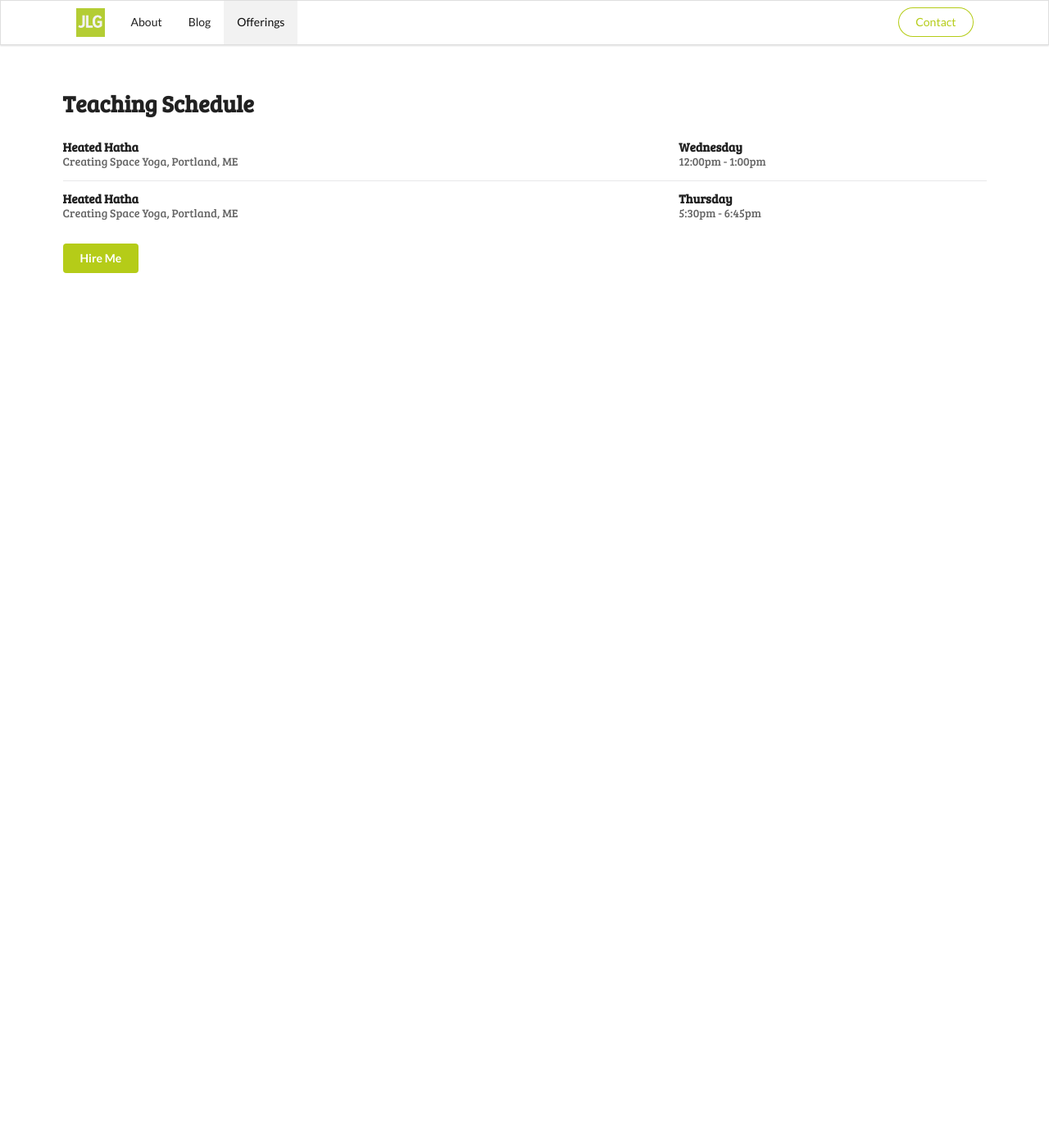
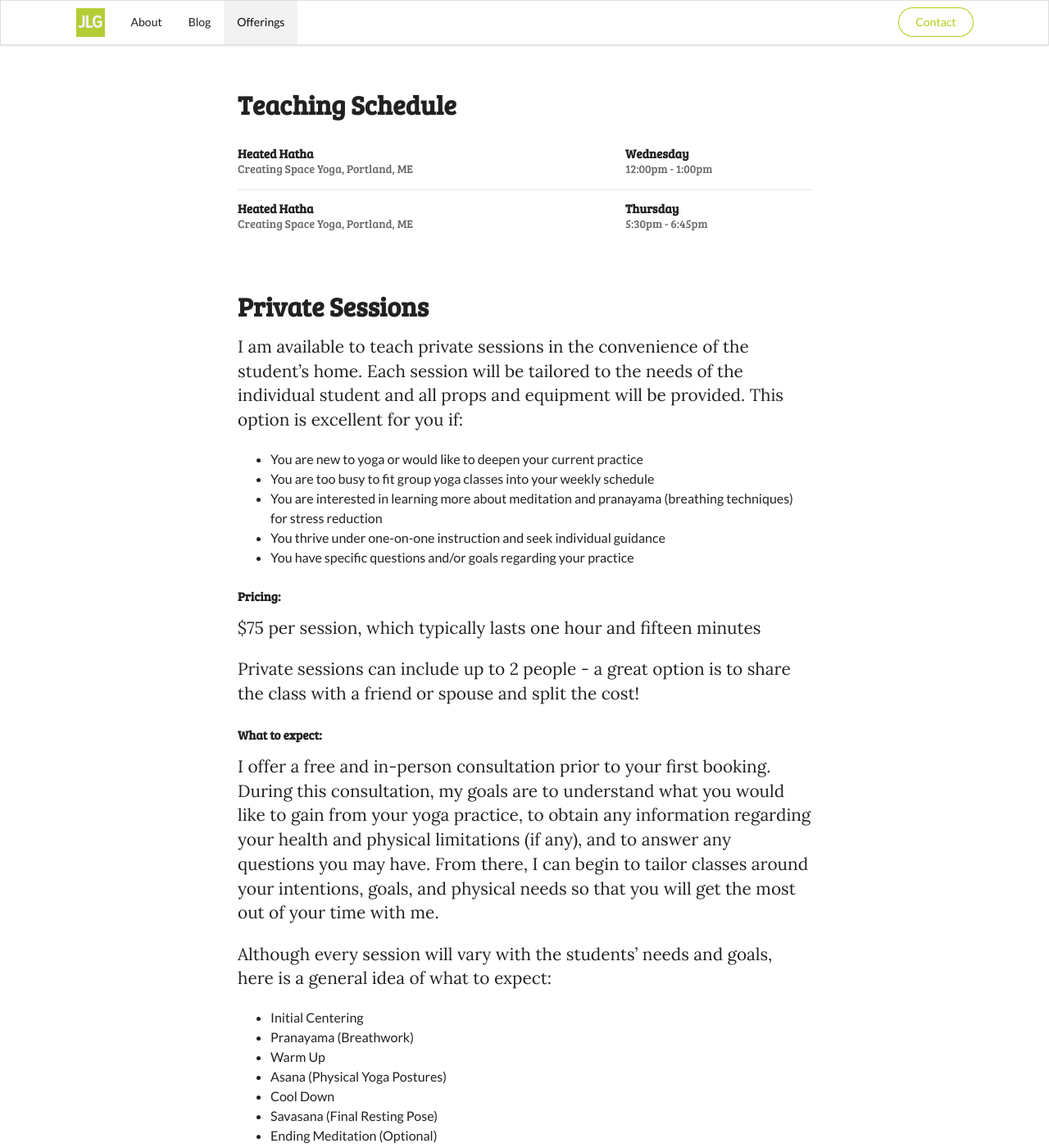
Before and after one commit to yogi-jerz/yogi-jerz.github.io, a Jekyll site: the page built from offerings/index.html, in a window 1280 px wide and 1400 px high. Shown: the whole window at 82% size. Built offline with Jekyll 4.4.1, drawn with Linux system fonts in a browser that asks for light colours; nearby versions of some CDN libraries; some of the changed text lies outside the part shown.

Commit message:
offerings

```diff
--- a/_includes/header.html
+++ b/_includes/header.html
@@ -1,14 +1,14 @@
 <div class="ui borderless main menu fixed">
     <div class="ui container">
          {% assign current = page.url | downcase | split: '/' %}
-        <a class=" header item {% if page.url == "/" %} active {% endif %}" href="/">
+        <a class=" header item" href="/">
             <img class="logo" src="/images/logo.png" />
         </a>
         <a class="item " href="/#about-me">About</a>
         <a class="item {% if current[1] == 'blog' %} active {% endif %}" href="/blog/">Blog</a>
         <a class="item {% if current[1] == 'offerings' %} active {% endif %}" href="/offerings/">Offerings</a>
         <div class="right item">
-            <a href="/contact/" class="ui circular basic olive button {% if current[1] == 'contact' %} active {% endif %}">Contact</a>
+            <a href="/contact/" class="ui circular basic olive button">Contact</a>
         </div>
     </div>
 </div>
--- a/offerings/index.html
+++ b/offerings/index.html
@@ -2,7 +2,7 @@
 layout: default
 ---
 <div class="ui vertical stripe">
-<div class="ui container">
+<div class="ui text container">
 <h3 class="ui header">Teaching Schedule</h3>
 <table class="ui very basic padded table">
     <tbody>
@@ -43,24 +43,62 @@
         </tr>
     </tbody>
 </table>
-  <a class="ui olive button" href="/contact/">Hire Me</a>
+<!--   <a class="ui olive button" href="/contact/">Hire Me</a> -->
 </div>
 <section class="section">
-<div class="ui container">
-<!-- <h1 class="ui header">Private Classes</h1>
-<p>Lorem ipsum dolor sit amet, consectetur adipisicing elit, sed do eiusmod
-tempor incididunt ut labore et dolore magna aliqua. Ut enim ad minim veniam,
-quis nostrud exercitation ullamco laboris nisi ut aliquip ex ea commodo
-consequat.</p>
-
-<h1 class="ui header">Corporate Classes</h1>
-<p>Lorem ipsum dolor sit amet, consectetur adipisicing elit, sed do eiusmod
-tempor incididunt ut labore et dolore magna aliqua. Ut enim ad minim veniam,
-quis nostrud exercitation ullamco laboris nisi ut aliquip ex ea commodo
-consequat.</p> -->
-
-
+    <div class="ui  text container">
+        <h3 class="ui header">Private Sessions</h3>
+        <p>I am available to teach private sessions in the convenience of the student’s home. Each session will be tailored to the needs of the individual student and all props and equipment will be provided. This option is excellent for you if:</p>
+        <ul>
+            <li>You are new to yoga or would like to deepen your current practice</li>
+            <li>You are too busy to fit group yoga classes into your weekly schedule</li>
+            <li>You are interested in learning more about meditation and pranayama (breathing techniques) for stress reduction</li>
+            <li>You thrive under one-on-one instruction and seek individual guidance</li>
+            <li>You have specific questions and/or goals regarding your practice</li>
+        </ul>
+        <h4 class="ui header">Pricing:</h4>
+        <p>$75 per session, which typically lasts one hour and fifteen minutes</p>
+        <p>Private sessions can include up to 2 people - a great option is to share the class with a friend or spouse and split the cost!</p>
+        <h4 class="ui header">What to expect:</h4>
+        <p>I offer a free and in-person consultation prior to your first booking. During this consultation, my goals are to understand what you would like to gain from your yoga practice, to obtain any information regarding your health and physical limitations (if any), and to answer any questions you may have. From there, I can begin to tailor classes around your intentions, goals, and physical needs so that you will get the most out of your time with me.</p>
+        <p>Although every session will vary with the students’ needs and goals, here is a general idea of what to expect:</p>
+        <ul>
+            <li>Initial Centering</li>
+            <li>Pranayama (Breathwork)</li>
+            <li>Warm Up</li>
+            <li>Asana (Physical Yoga Postures)</li>
+            <li>Cool Down</li>
+            <li>Savasana (Final Resting Pose)</li>
+            <li>Ending Meditation (Optional) </li>
+        </ul>
+        <p>If you have any questions or would like to book for your free consultation, please <a href="/contact/">contact me.</a></p>
+    <h3 class="ui header">Corporate Classes</h3>
+    <p>Corporate wellness is an ever-growing trend these days and rightfully so! Corporations are beginning to realize the many benefits of yoga and offering weekly yoga classes to their employees as part of their benefits package and corporate wellness initiatives.</p>
+    <p>For those whose work is fairly sedentary and / or computer based, the many physical benefits of yoga include:</p>
+    <ul>
+        <li>Reducing / relieving tension in the neck, shoulders, and hips from sitting for long periods of time</li>
+        <li>Building core strength to help reduce back pain</li>
+        <li>Building strength and flexibility in the body</li>
+    </ul>
+    <p>For those who suffer from everyday stress or workplace anxiety, the mental benefits of yoga include:</p>
+    <ul>
+    <li>Breathing techniques to calm and control the nervous system and the reduce stress responses in the body</li>
+    <li>Guided meditation to relax the body and calm the mind</li>
+    </ul>
+    <p>In general, students who begin a regular yoga practice can expect:</p>
+    <ul>
+    <li>An increased sense of well-being</li>
+    <li>A beginning awareness and control of the mind/ego</li>
+    <li>Greater focus, mental clarity, and creativity</li>
+    </ul>
+    <p>Class options:</p>
+    <p>Lunchtime Wellness Break - a 1 hour class from 12:00 pm- 1:00pm*, designed to ward off the mid-day slump by refreshing the body and rejuvenating the mind</p>
+    <p>Postwork Wind Down - a 1 hour class from 5:30pm-6:30pm*, designed to relieve workday stress and frustrations by stretching the body, clearing the mind, and letting go of the day</p>
+    <p><i>*Class times may vary depending on the day and needs of the client</i></p>
+    <h4 class="ui header">Pricing:</h4>
+    <p>Pricing is variable and depends on group size and location. The average cost is $60/session.</p>
+    <p>First-time corporate clients receive 50% off their first booking.</p>
+    <p>To learn more about pricing, classes, or to book a corporate class, <a href="/contact/">contact me.</a></p>
 
 </div>
-</section>
 </div>
```
